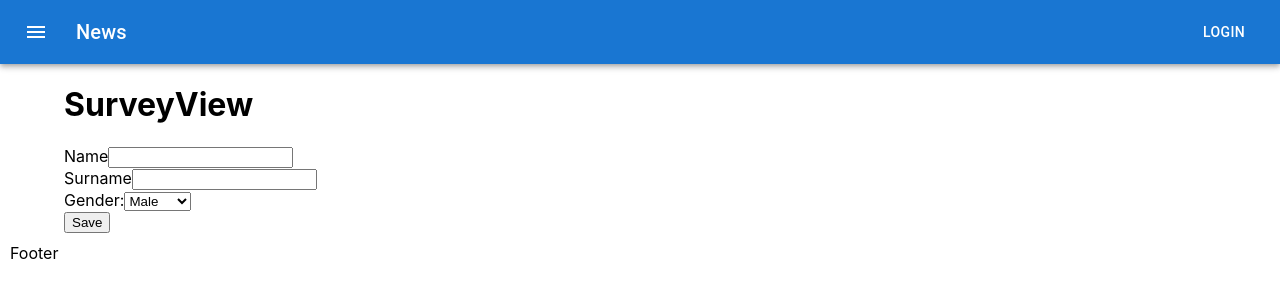
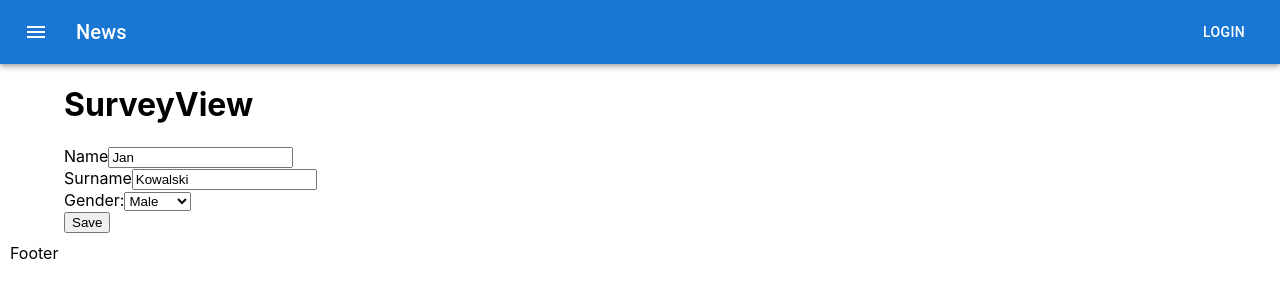
Before and after one commit to Pynzone/ZDFRONpol20-SDA_SURVEYS, a React (Create React App) app: page /survey in a window 1280 px wide. Shown: the top 300 px of the page. Built offline with nearby package versions, Linux system fonts and the light colour scheme.

Commit message:
feat: sample form

```diff
--- a/src/components/survey-form/survey-form.tsx
+++ b/src/components/survey-form/survey-form.tsx
@@ -12,8 +12,8 @@ const SurveyForm: React.FC = () => {
 
     const [formData, setFormData] = useState<FormData>(
         {
-            name: '',
-            surname: '',
+            name: 'Jan',
+            surname: 'Kowalski',
             gender: undefined
         }
     )
@@ -22,14 +22,21 @@ const SurveyForm: React.FC = () => {
         event.preventDefault();
     }
 
+    const handleChange: React.ChangeEventHandler<HTMLInputElement> = (event) => {
+        console.log(event)
+        const { id, value } = event.target
+        const newState = { ...formData, [id]: value }
+        setFormData(newState)
+    }
+
     return <form onSubmit={handleSubmit}>
         <div>
             <label htmlFor="name">Name</label>
-            <input id="name" type="text" value={formData.name} />
+            <input id="name" type="text" value={formData.name} onChange={handleChange} />
         </div>
         <div>
             <label htmlFor="surname">Surname</label>
-            <input id="surname" type="text" value={formData.surname} />
+            <input id="surname" type="text" value={formData.surname} onChange={handleChange} />
         </div>
         <div>
             <label htmlFor="gender">Gender:</label>
```
